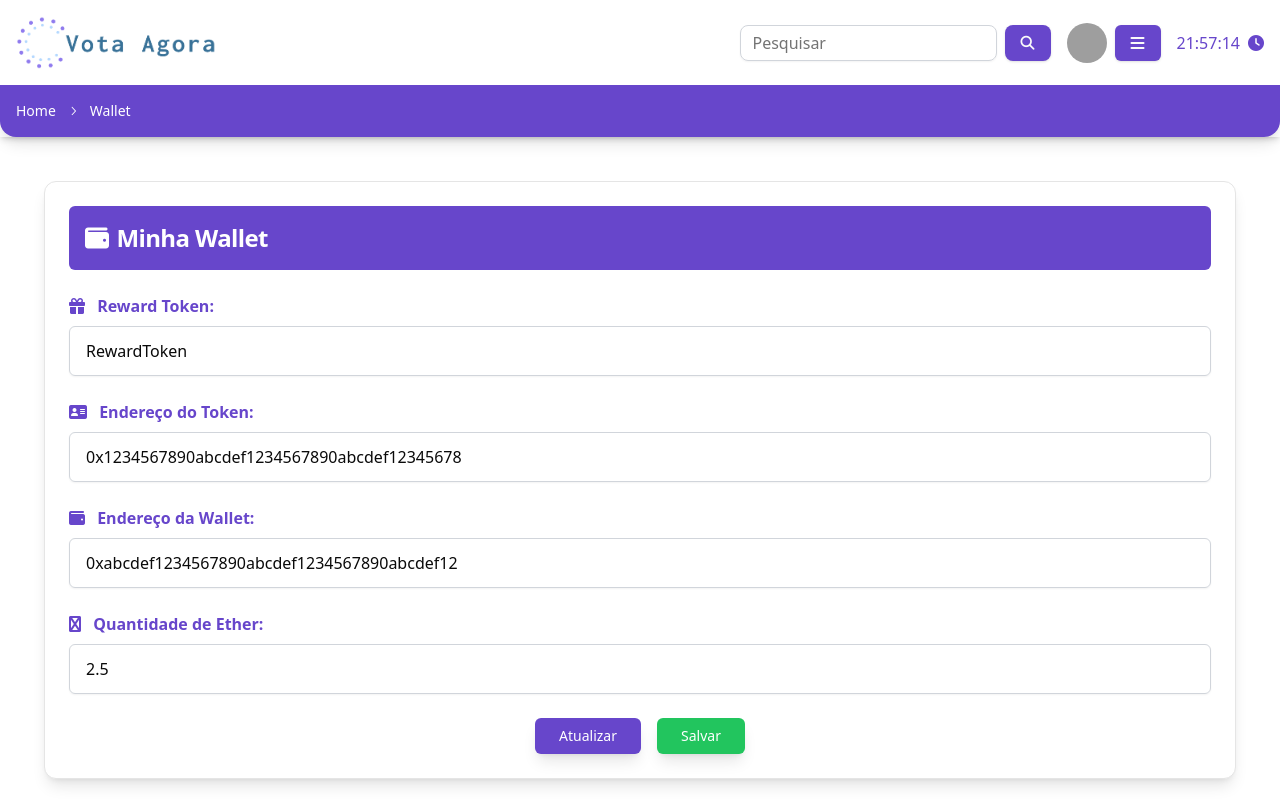
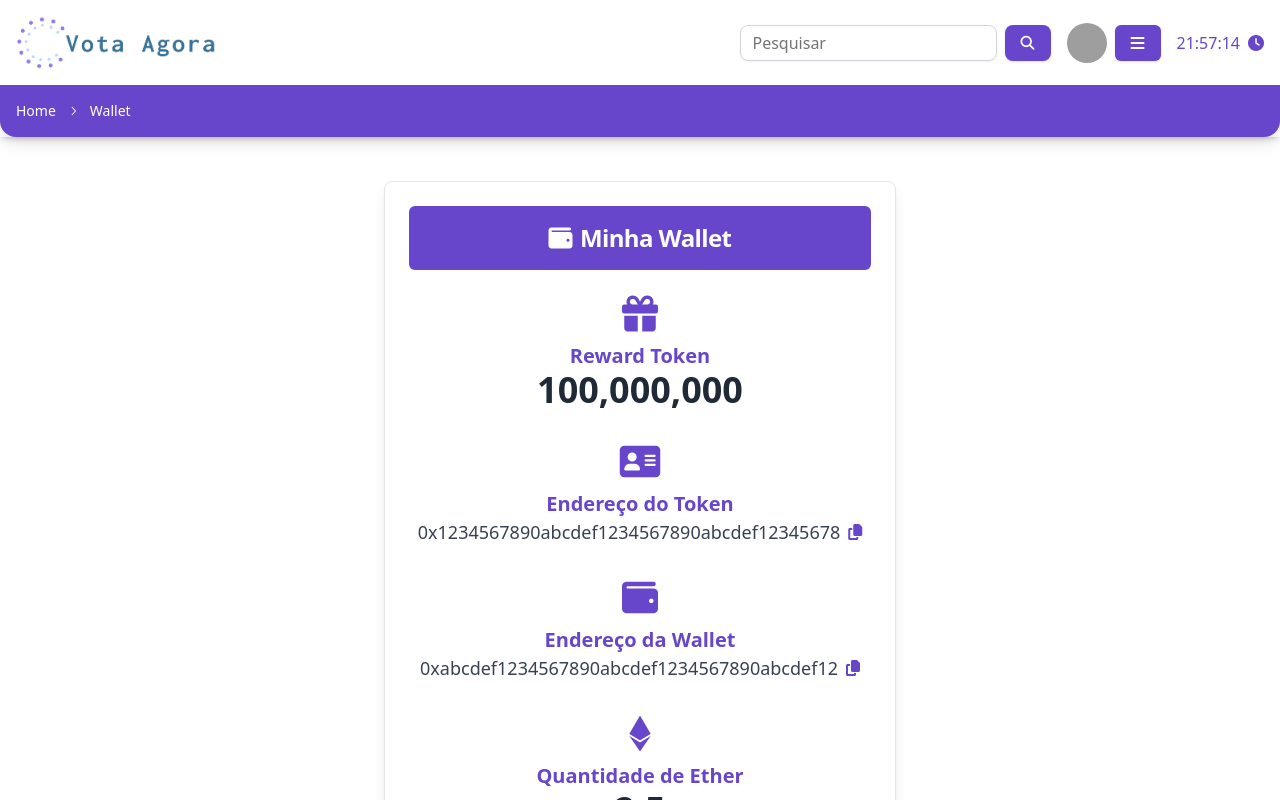
Before and after one commit to 4L1C3-R4BB1T/vota-agora-frontend, a React (Vite) app: page /home/wallet in a window 1280 px wide. Shown: the top 800 px of the page. Built offline with nearby package versions, Linux system fonts and the light colour scheme; grey boxes are pictures that could not be loaded.

Commit message:
refactor: Wallet

```diff
--- a/src/pages/Wallet/index.tsx
+++ b/src/pages/Wallet/index.tsx
@@ -1,80 +1,83 @@
-import { Card, CardHeader, CardContent, CardTitle } from "@/components/ui/card"; // Importando os componentes do shadcn
-import { Input } from "@/components/ui/input"; // Importando o componente Input do shadcn
-import { Button } from "@/components/ui/button"; // Importando o componente Button do shadcn
+import { Button } from "@/components/ui/button";
+import { Card, CardContent, CardHeader, CardTitle } from "@/components/ui/card";
+import { useState } from "react";
 
 function WalletPage() {
+    const [copySuccessToken, setCopySuccessToken] = useState(false);
+    const [copySuccessWallet, setCopySuccessWallet] = useState(false);
+
+    const handleCopy = (text: string, setCopySuccess: (value: boolean) => void) => {
+      navigator.clipboard.writeText(text);
+      setCopySuccess(true);
+      setTimeout(() => setCopySuccess(false), 2000); // Feedback for 2 seconds
+    };
+
     return (
       <div className="container mx-auto p-6">
-    <Card className="shadow-lg">
+        <Card className="shadow-lg rounded-lg max-w-lg mx-auto"> {/* max-w-lg para aumentar a largura */}
           <CardHeader>
-        <CardTitle className="text-2xl font-bold text-white bg-brand-primary p-4 rounded-md flex items-center">
+            <CardTitle className="text-2xl font-bold text-white bg-brand-primary p-4 rounded-md flex items-center justify-center">
               <i className="fas fa-wallet mr-2"></i> Minha Wallet
             </CardTitle>
           </CardHeader>
           <CardContent>
-        <form className="space-y-6">
-          <div className="flex flex-col">
-            <label className="font-semibold text-brand-primary mb-2" htmlFor="rewardToken">
-              <i className="fas fa-gift mr-2"></i> Reward Token:
-            </label>
-            <Input
-              type="text"
-              name="rewardToken"
-              id="rewardToken"
-              defaultValue="RewardToken" // Exemplo de valor
-              className="border border-gray-300 rounded-md py-6 text-base px-4 focus:border-brand-primary focus:ring focus:ring-brand-primary"
-            />
+            <div className="space-y-8 text-center">
+              {/* Informações do Reward Token */}
+              <div className="flex flex-col items-center">
+                <i className="fas fa-gift text-4xl text-brand-primary mb-2"></i>
+                <span className="font-semibold text-brand-primary text-xl">Reward Token</span>
+                <span className="text-4xl font-bold text-gray-800">100,000,000</span>
               </div>
-          <div className="flex flex-col">
-            <label className="font-semibold text-brand-primary mb-2" htmlFor="tokenAddress">
-              <i className="fas fa-address-card mr-2"></i> Endereço do Token:
-            </label>
-            <Input
-              type="text"
-              name="tokenAddress"
-              id="tokenAddress"
-              defaultValue="0x1234567890abcdef1234567890abcdef12345678" // Exemplo de valor
-              className="border border-gray-300 rounded-md py-6 text-base px-4 focus:border-brand-primary focus:ring focus:ring-brand-primary"
-            />
+
+              {/* Área de cópia para Endereço do Token */}
+              <div className="flex flex-col items-center relative">
+                <i className="fas fa-address-card text-4xl text-brand-primary mb-2"></i>
+                <span className="font-semibold text-brand-primary text-xl">Endereço do Token</span>
+                <div className="flex items-center space-x-2 group">
+                  <span className="text-lg text-gray-700">0x1234567890abcdef1234567890abcdef12345678</span>
+                  <button
+                    onClick={() => handleCopy("0x1234567890abcdef1234567890abcdef12345678", setCopySuccessToken)}
+                    className="text-brand-primary hover:text-brand-primary/80 transition duration-200 group-hover:scale-110"
+                  >
+                    <i className="fas fa-copy"></i>
+                  </button>
                 </div>
-          <div className="flex flex-col">
-            <label className="font-semibold text-brand-primary mb-2" htmlFor="walletAddress">
-              <i className="fas fa-wallet mr-2"></i> Endereço da Wallet:
-            </label>
-            <Input
-              type="text"
-              name="walletAddress"
-              id="walletAddress"
-              defaultValue="0xabcdef1234567890abcdef1234567890abcdef12" // Exemplo de valor
-              className="border border-gray-300 rounded-md py-6 text-base px-4 focus:border-brand-primary focus:ring focus:ring-brand-primary"
-            />
               </div>
-          <div className="flex flex-col">
-            <label className="font-semibold text-brand-primary mb-2" htmlFor="etherAmount">
-              <i className="fas fa-ethereum mr-2"></i> Quantidade de Ether:
-            </label>
-            <Input
-              type="number"
-              name="etherAmount"
-              id="etherAmount"
-              defaultValue={2.5}
-              className="border border-gray-300 rounded-md py-6 text-base px-4 focus:border-brand-primary focus:ring focus:ring-brand-primary"
-            />
+
+              {/* Área de cópia para Endereço da Wallet */}
+              <div className="flex flex-col items-center relative">
+                <i className="fas fa-wallet text-4xl text-brand-primary mb-2"></i>
+                <span className="font-semibold text-brand-primary text-xl">Endereço da Wallet</span>
+                <div className="flex items-center space-x-2 group">
+                  <span className="text-lg text-gray-700">0xabcdef1234567890abcdef1234567890abcdef12</span>
+                  <button
+                    onClick={() => handleCopy("0xabcdef1234567890abcdef1234567890abcdef12", setCopySuccessWallet)}
+                    className="text-brand-primary hover:text-brand-primary/80 transition duration-200 group-hover:scale-110"
+                  >
+                    <i className="fas fa-copy"></i>
+                  </button>
                 </div>
-          <div className="flex justify-center mt-6">
-            <Button type="button" className="bg-brand-primary text-white hover:bg-brand-primary/80 px-6 py-2 rounded-md shadow-lg transition duration-200 mr-4">
-              Atualizar
-            </Button>
-            <Button type="button" className="bg-green-500 text-white hover:bg-green-400 px-6 py-2 rounded-md shadow-lg transition duration-200">
-              Salvar
+              </div>
+
+              {/* Quantidade de Ether */}
+              <div className="flex flex-col items-center">
+                <i className="fab fa-ethereum text-4xl text-brand-primary mb-2"></i>
+                <span className="font-semibold text-brand-primary text-xl">Quantidade de Ether</span>
+                <span className="text-4xl font-bold text-gray-800">2.5</span>
+              </div>
+
+              {/* Botões de ação */}
+              <div className="flex justify-center mt-6 space-x-4">
+                <Button type="button" className="bg-brand-primary text-lg text-white hover:bg-brand-primary/80 px-6 py-2 rounded-md shadow-lg transition duration-200">
+                  <i className="fas fa-sync-alt mr-2"></i> Atualizar
                 </Button>
               </div>
-        </form>
+            </div>
           </CardContent>
         </Card>
       </div>
-
     );
 }
 
+
 export default WalletPage;
```
Also changed, not shown: src/core/components/HighlightPublicConsultation/index.tsx (+3 -5 lines). Lines whose indentation alone changed are shown as unchanged.
